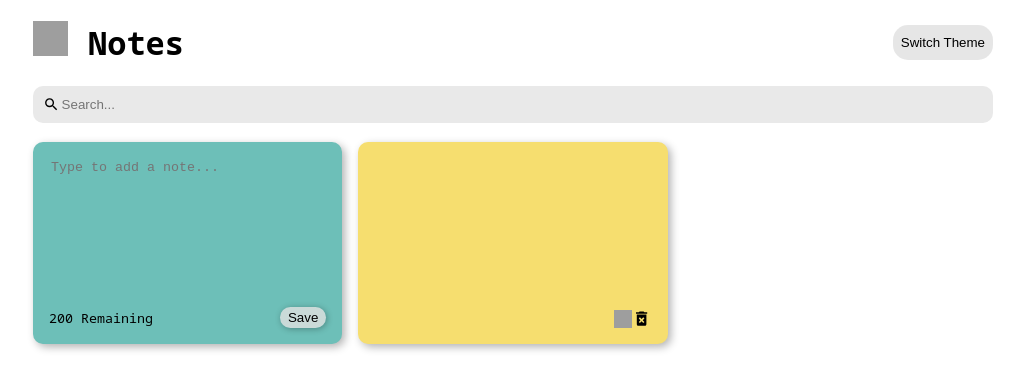
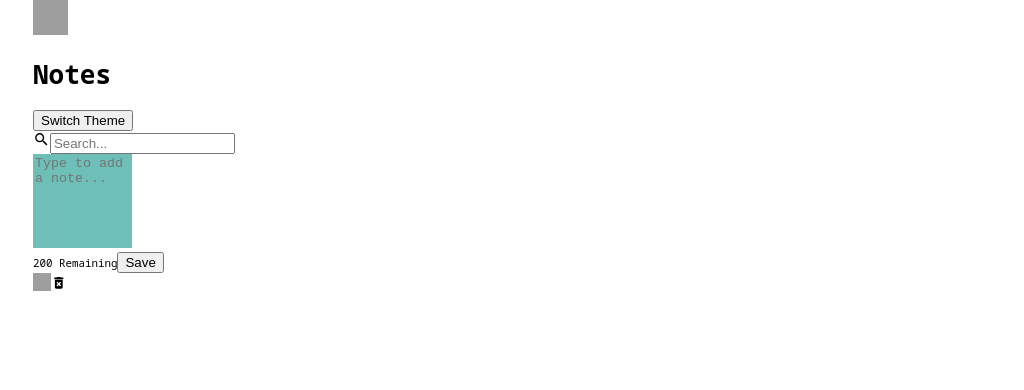
Before and after one commit to KOChz/notes, a React (Create React App) app: page / in a window 1280 px wide. Shown: the top 390 px of the page, without its empty margins (127-1151 px from the left). Built offline with nearby package versions, Linux system fonts and the light colour scheme; grey boxes are pictures that could not be loaded.

Commit message:
moving to sass modules

```diff
--- a/src/App.js
+++ b/src/App.jsx
@@ -1,9 +1,9 @@
 import { useState, useEffect } from 'react'
 import { nanoid } from 'nanoid'
 import './App.css'
-import Header from './header/header.component'
-import NoteList from './notes-list/notes-list.component'
-import { Search } from './search-bar/search-bar.component'
+import Header from './components/Header/Header'
+import NoteList from './components/NotesList/NotesList'
+import { Search } from './components/SearchBar/SearchBar'
 
 const App = () => {
   const [notes, setNotes] = useState([
--- /dev/null
+++ b/src/components/Header/Header.jsx
@@ -0,0 +1,21 @@
+import React from 'react'
+import styles from './Header.modules.scss'
+
+const Header = () => {
+  return (
+    <div className={styles.header}>
+      <div className={styles.logoAndNotes}>
+        <img
+          className={styles.imgNote}
+          src="https://img.icons8.com/external-vitaliy-gorbachev-lineal-color-vitaly-gorbachev/60/000000/external-note-back-to-school-vitaliy-gorbachev-lineal-color-vitaly-gorbachev.png"
+          width="35"
+          height="35"
+        />
+        <h1 className={styles.notes}>Notes</h1>
+      </div>
+      <button className={styles.darkMode}>Switch Theme</button>
+    </div>
+  )
+}
+
+export default Header
--- a/src/header/header.styles.scss
+++ b/src/components/Header/Header.modules.scss
@@ -5,7 +5,7 @@
   font-size: medium;
 }
 
-.logo-and-notes {
+.logoAndNotes {
   display: grid;
   grid-template-columns: 55px 100px 100px auto;
   grid-gap: 5 px;
@@ -13,12 +13,12 @@
   align-items: start;
 }
 
-.img-note {
+.imgNote {
   margin-top: 21px;
   grid-area: logo;
 }
 
-.img-note:hover {
+.imgNote:hover {
   -webkit-animation: spin 5s linear infinite;
   -moz-animation: spin 5s linear infinite;
   animation: spin 5s linear infinite;
@@ -28,7 +28,7 @@
   grid-area: notes;
 }
 
-.dark-mode {
+.darkMode {
   background-color: #e1e1e1ce;
   border: none;
   border-radius: 15px;
@@ -40,7 +40,7 @@
   transition: transform 0.15s ease-out;
 }
 
-.dark-mode:hover {
+.darkMode:hover {
   background-color: #ededed;
   transform: scale(1.05);
   cursor: pointer;
--- a/src/note/add-note.component.jsx
+++ b/src/components/Note/AddNote.jsx
@@ -1,6 +1,6 @@
 import React from 'react'
 import { useState } from 'react'
-import './../note/note.styles.scss'
+import styles from './Note.modules.scss'
 
 const AddNote = ({ handleAddNote }) => {
   const [noteText, setNoneText] = useState('')
@@ -20,7 +20,7 @@ const AddNote = ({ handleAddNote }) => {
   }
 
   return (
-    <div className="note new">
+    <div className={styles.noteNew}>
       <textarea
         rows="6"
         cols="10"
@@ -28,9 +28,9 @@ const AddNote = ({ handleAddNote }) => {
         placeholder="Type to add a note..."
         onChange={handleChange}
       ></textarea>
-      <div className="note-footer">
+      <div className={styles.noteFooter}>
         <small>{charLimit - noteText.length} Remaining</small>
-        <button className="save" onClick={handleSaveClick}>
+        <button className={styles.save} onClick={handleSaveClick}>
           Save
         </button>
       </div>
--- a/src/note/note.component.jsx
+++ b/src/components/Note/Note.jsx
@@ -1,27 +1,25 @@
 import React from 'react'
 import { MdDeleteForever } from 'react-icons/md'
 import { useState } from 'react'
-import './note.styles.scss'
+import styles from './Note.modules.scss'
 
 const Note = ({ id, text, date, handleDeleteNote, handleEditNote }) => {
   return (
-    <div className="note">
+    <div className={styles.note}>
       {id === handleEditNote.id ? (
         <div className="edit-note">
           <textarea rows="6" cols="10" value={text}></textarea>
         </div>
       ) : (
-        <span className="note-text">{text}</span>
+        <span className={styles.noteText}>{text}</span>
       )}
 
-      <div className="note-footer">
+      <div className={styles.noteFooter}>
         <small>{date}</small>
-        <div className="footer-icons">
+        <div className={styles.footerIcons}>
           <img
             className="edit-icon"
             src="https://img.icons8.com/color/48/000000/edit--v2.png"
-            // saasd
-            // comment3
             alt="Editing icon"
             width="18"
             height="18"
@@ -30,7 +28,7 @@ const Note = ({ id, text, date, handleDeleteNote, handleEditNote }) => {
             }}
           />
           <MdDeleteForever
-            className="delete-icon"
+            className={styles.deleteIcon}
             size="1.2em"
             onClick={() => {
               handleDeleteNote(id)
--- a/src/note/note.styles.scss
+++ b/src/components/Note/Note.modules.scss
@@ -20,14 +20,15 @@
   transform: scale(1.025);
 }
 
-.note-footer {
+.noteFooter {
   display: flex;
   align-items: center;
   justify-content: space-between;
   font-size: medium;
 }
 
-.note.new {
+.noteNew {
+  @extend .note;
   background-color: #6dbfb8;
 }
 
@@ -59,36 +60,36 @@ textarea:focus {
   cursor: pointer;
 }
 
-.delete-icon {
+.deleteIcon {
   backface-visibility: hidden;
   transform: translateZ(0);
   transition: transform 0.15s ease-out;
 }
 
-.delete-icon:hover {
+.deleteIcon:hover {
   cursor: pointer;
   transform: scale(1.15);
 }
 
-.note-text {
+.noteText {
   width: 100%;
   word-wrap: break-word;
   display: 'block';
 }
 
-.footer-icons {
+.footerIcons {
   display: flex;
   align-items: center;
   justify-content: space-between;
 }
 
-.edit-icon {
+.editIcon {
   backface-visibility: hidden;
   transform: translateZ(0);
   transition: transform 0.15s ease-out;
 }
 
-.edit-icon:hover {
+.editIcon:hover {
   cursor: pointer;
   transform: scale(1.15);
 }
--- a/src/notes-list/notes-list.component.jsx
+++ b/src/components/NotesList/NotesList.jsx
@@ -1,7 +1,7 @@
 import React from 'react'
-import './notes-list.styles.css'
-import Note from '../note/note.component'
-import AddNote from '../note/add-note.component'
+import styles from './NotesList.modules.css'
+import Note from '../Note/Note'
+import AddNote from '../Note/AddNote'
 
 // comment2
 
@@ -12,7 +12,7 @@ const NoteList = ({
   handleEditNote,
 }) => {
   return (
-    <div className="notes-list">
+    <div className={styles.notesList}>
       <AddNote handleAddNote={handleAddNote} />
       {notes.map((note) => (
         <Note
--- a/src/notes-list/notes-list.styles.css
+++ b/src/components/NotesList/NotesList.modules.css
@@ -1,4 +1,4 @@
-.notes-list {
+.notesList {
   display: grid;
   grid-gap: 1rem;
   grid-template-columns: repeat(auto-fill, minmax(250px, 1fr));
--- a/src/search-bar/search-bar.component.jsx
+++ b/src/components/SearchBar/SearchBar.jsx
@@ -1,10 +1,10 @@
 import React from 'react'
 import { MdSearch } from 'react-icons/md'
-import './search-bar.styles.scss'
+import styles from './SearchBar.modules.scss'
 
 export const Search = ({ handleSearchNote }) => (
-  <div class="search">
-    <MdSearch className="search-icon" size="1.3em" />
+  <div class={styles.search}>
+    <MdSearch className={styles.searchIcon} size="1.3em" />
     <input
       onChange={(event) => {
         handleSearchNote(event.target.value)
--- a/src/search-bar/search-bar.styles.scss
+++ b/src/components/SearchBar/SearchBar.modules.scss
@@ -17,10 +17,10 @@
   outline: none;
 }
 
-.search-icon {
+.searchIcon {
   cursor: pointer;
 }
 
-.search-icon:hover {
+.searchIcon:hover {
   transform: scale(1.15);
 }
--- a/src/header/header.component.jsx
+++ /dev/null
@@ -1,38 +0,0 @@
-import React from 'react'
-import './header.styles.scss'
-import './../note/note.styles.scss'
-import styled, { ThemeProvider } from 'styled-components'
-import { lightTheme, darkTheme, GlobalStyles } from './../themes'
-
-const StyledApp = styled.div`
-  color: ${(props) => props.theme.fontColor};
-`
-
-const Header = () => {
-  const [theme, setTheme] = React.useState('light')
-
-  const themeToggler = () => {
-    theme === 'light' ? setTheme('dark') : setTheme('light')
-  }
-  return (
-    <ThemeProvider theme={theme === 'light' ? lightTheme : darkTheme}>
-      <GlobalStyles />
-      <StyledApp className="header">
-        <div className="logo-and-notes">
-          <img
-            className="img-note"
-            src="https://img.icons8.com/external-vitaliy-gorbachev-lineal-color-vitaly-gorbachev/60/000000/external-note-back-to-school-vitaliy-gorbachev-lineal-color-vitaly-gorbachev.png"
-            width="35"
-            height="35"
-          />
-          <h1 className="notes">Notes</h1>
-        </div>
-        <button className="dark-mode" onClick={() => themeToggler()}>
-          Switch Theme
-        </button>
-      </StyledApp>
-    </ThemeProvider>
-  )
-}
-
-export default Header
```
Also changed, not shown: src/redux/store.js (added).
